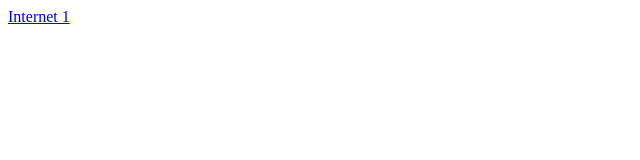
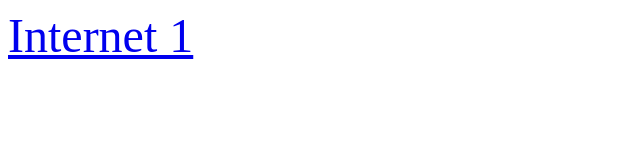
Before and after one commit to markholtcdu/CourseBook, a plain HTML site: page index.html in a window 1280 px wide. Shown: the whole page, without its empty margins (0-640 px from the left). Drawn offline with Linux system fonts and the light colour scheme.

Commit message:
Update index.html

```diff
--- a/index.html
+++ b/index.html
@@ -2,7 +2,7 @@
 <html>
 <head>
 <title> Index</title>
-<link rel="stylesheet> href="myStyle.css">
+<link rel="stylesheet" href="myStyle.css">
 </head>
 <div>
 <a href="Internet1.html"> Internet 1</a>
```
